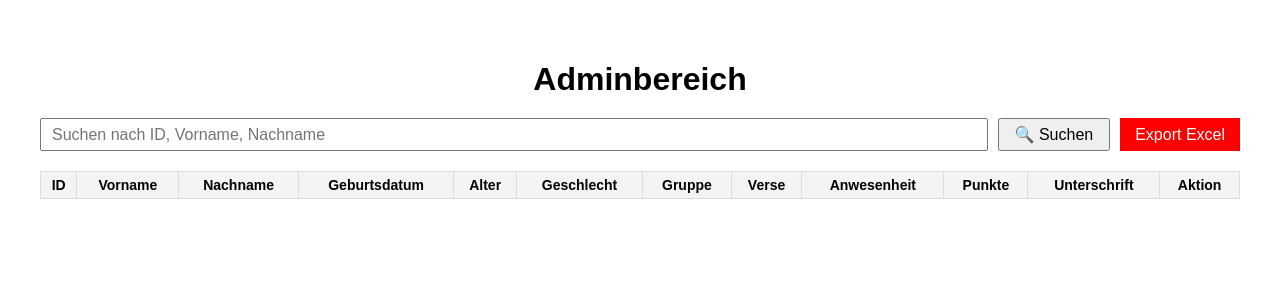
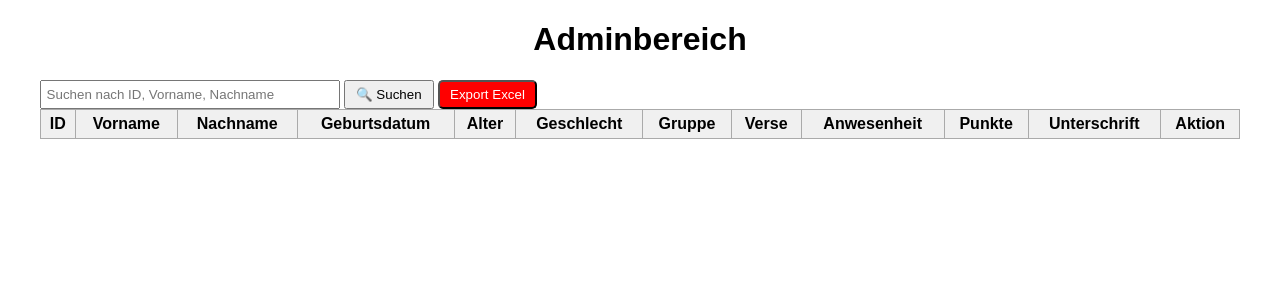
Before and after one commit to GIH05T/kfc-app, a Flask app: template templates/admin.html in a window 1280 px wide. Shown: the top 300 px of the page. Run offline with Flask 3, Linux system fonts and the light colour scheme; the template is opened without the code that fills it, so the values that code supplies are empty.

Commit message:
Update admin

```diff
--- a/static/admin.css
+++ b/static/admin.css
@@ -1,60 +1,62 @@
 .admin-container {
-    max-width: 1200px;
+    width: 95%;
     margin: 20px auto;
-    padding: 20px;
     font-family: Arial, sans-serif;
 }
-.admin-container h1 {
+
+h1 {
     text-align: center;
-    margin-bottom: 20px;
 }
-.search-box {
+
+.admin-controls {
     display: flex;
-    gap: 10px;
-    margin-bottom: 20px;
+    justify-content: space-between;
+    margin-bottom: 10px;
 }
+
 .search-box input[type="text"] {
-    flex: 1;
+    padding: 5px;
+    width: 300px;
+}
+
+.search-box button {
     padding: 5px 10px;
-    font-size: 16px;
 }
-.search-box button {
-    padding: 5px 15px;
-    font-size: 16px;
-    cursor: pointer;
-}
-.search-box .export-btn {
+
+.export-btn {
     background-color: red;
     color: white;
-    border: none;
+    padding: 5px 10px;
+    text-decoration: none;
+    border-radius: 5px;
 }
+
 table {
     width: 100%;
     border-collapse: collapse;
 }
+
 th, td {
-    border: 1px solid #ddd;
+    border: 1px solid #aaa;
     padding: 5px;
     text-align: center;
-    font-size: 14px;
 }
+
 th {
-    background-color: #f4f4f4;
+    background-color: #f0f0f0;
 }
-input[type="text"], input[type="number"], input[type="date"], select {
-    width: 90%;
-    padding: 3px;
+
+input[type="text"], input[type="number"], select {
+    width: 100%;
     box-sizing: border-box;
 }
-button.save-btn {
-    background-color: #4CAF50;
-    color: white;
-    border: none;
+
+button {
+    padding: 2px 5px;
     cursor: pointer;
-    padding: 5px 10px;
 }
-a.delete {
+
+.delete {
     color: red;
     text-decoration: none;
-    margin-left: 5px;
 }
```
Also changed, not shown: templates/success.html (+76 -30 lines).
